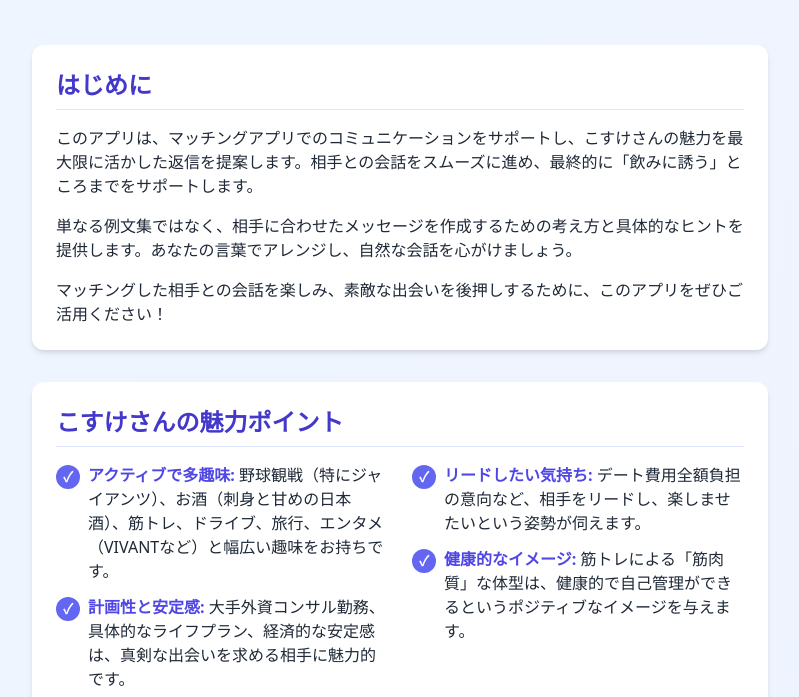
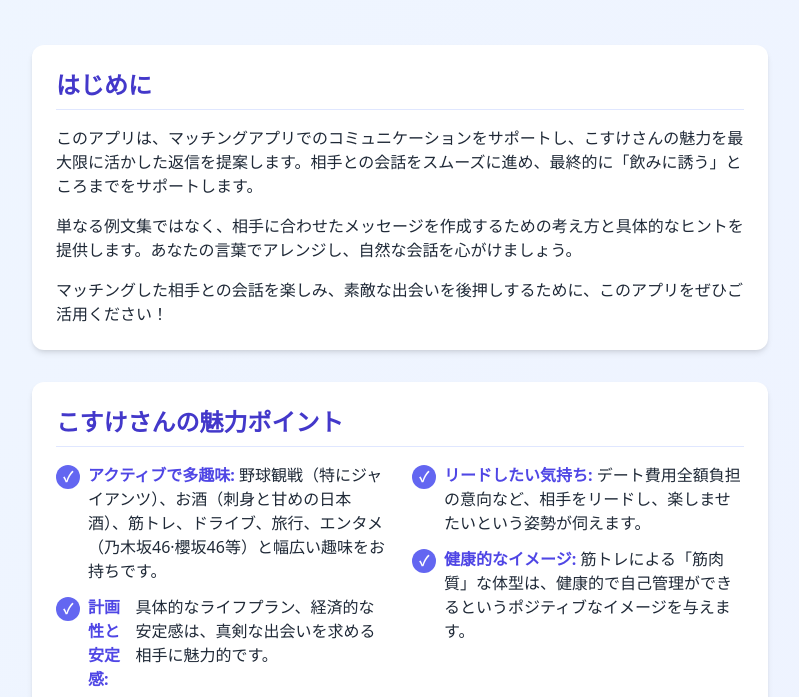
Before and after one commit to kosuke-b/matiapukosuke, a plain HTML site: page index.html in a window 1280 px wide. Shown: the part 255-952 px from the top of the page, without its empty margins (240-1039 px from the left). Drawn offline with nearby package versions, Linux system fonts and the light colour scheme.

Commit message:
Update and rename kosuke_app.html to index.html

```diff
--- a/kosuke_app.html
+++ b/index.html
@@ -38,13 +38,13 @@
               <div class="flex-shrink-0 w-6 h-6 bg-indigo-500 rounded-full flex items-center justify-center mr-2 mt-0.5">
                 <span class="text-white font-bold text-sm">✓</span>
               </div>
-              <span><strong class="text-indigo-600">アクティブで多趣味:</strong> 野球観戦（特にジャイアンツ）、お酒（刺身と甘めの日本酒）、筋トレ、ドライブ、旅行、エンタメ（VIVANTなど）と幅広い趣味をお持ちです。</span>
+              <span><strong class="text-indigo-600">アクティブで多趣味:</strong> 野球観戦（特にジャイアンツ）、お酒（刺身と甘めの日本酒）、筋トレ、ドライブ、旅行、エンタメ（乃木坂46·櫻坂46等）と幅広い趣味をお持ちです。</span>
             </li>
             <li class="flex items-start">
               <div class="flex-shrink-0 w-6 h-6 bg-indigo-500 rounded-full flex items-center justify-center mr-2 mt-0.5">
                 <span class="text-white font-bold text-sm">✓</span>
-              </div>
-              <span><strong class="text-indigo-600">計画性と安定感:</strong> 大手外資コンサル勤務、具体的なライフプラン、経済的な安定感は、真剣な出会いを求める相手に魅力的です。</span>
+              </div
+              <span><strong class="text-indigo-600">計画性と安定感:</strong> 具体的なライフプラン、経済的な安定感は、真剣な出会いを求める相手に魅力的です。</span>
             </li>
             <li class="flex items-start">
               <div class="flex-shrink-0 w-6 h-6 bg-indigo-500 rounded-full flex items-center justify-center mr-2 mt-0.5">
```
